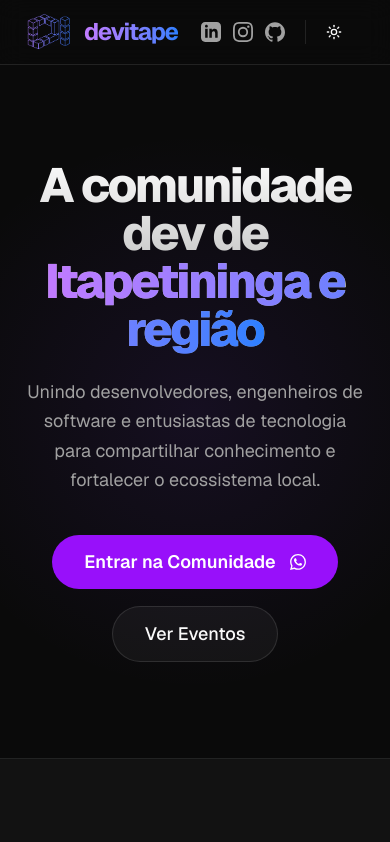
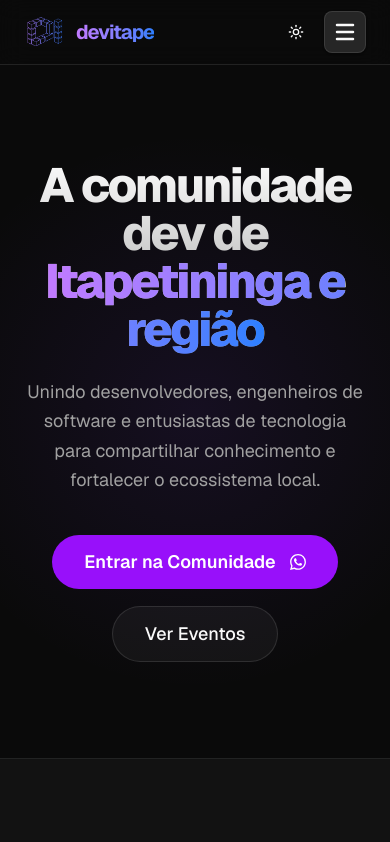
Before and after one commit to paulhenrique/devitape, a Next.js app: page / in a window 390 px wide. Shown: the top 842 px of the page. Built offline with nearby package versions, Linux system fonts and the light colour scheme.

Commit message:
feat: add mobile hamburger menu and improve header responsiveness

```diff
--- a/src/components/Header.tsx
+++ b/src/components/Header.tsx
@@ -1,46 +1,176 @@
+"use client";
+
+import { useState, useEffect } from 'react';
 import Link from 'next/link';
+import Image from 'next/image';
+import { Menu, X } from 'lucide-react';
 import { Button } from '@/components/ui/button';
 import { InstagramIcon, LinkedInIcon, GithubIcon, WhatsappIcon } from './Icons';
 import { ThemeToggle } from "./ThemeToggle";
+import { cn } from '@/lib/utils';
 
 export default function Header() {
+  const [isMenuOpen, setIsMenuOpen] = useState(false);
+
+  // Close menu when resizing to desktop
+  useEffect(() => {
+    const handleResize = () => {
+      if (window.innerWidth >= 768) {
+        setIsMenuOpen(false);
+      }
+    };
+    window.addEventListener('resize', handleResize);
+    return () => window.removeEventListener('resize', handleResize);
+  }, []);
+
+  // Prevent scrolling when menu is open
+  useEffect(() => {
+    if (isMenuOpen) {
+      document.body.style.overflow = 'hidden';
+    } else {
+      document.body.style.overflow = 'unset';
+    }
+  }, [isMenuOpen]);
+
+  const navLinks = [
+    { href: "/", label: "Home" },
+    { href: "/eventos", label: "Eventos" },
+    { href: "/equipe", label: "Equipe" },
+    { href: "/go/c4p", label: "Call for Papers", external: true },
+  ];
+
+  const socialLinks = [
+    { href: "https://linkedin.com/company/devitape", icon: LinkedInIcon, label: "LinkedIn" },
+    { href: "https://instagram.com/dev.itape", icon: InstagramIcon, label: "Instagram" },
+    { href: "https://github.com/devitape", icon: GithubIcon, label: "GitHub" },
+  ];
+
   return (
-    <header className="sticky top-0 z-50 w-full border-b border-border bg-background/50 backdrop-blur-md">
+    <header className={cn(
+      "sticky top-0 z-50 w-full border-b border-border transition-colors duration-300",
+      isMenuOpen ? "bg-background" : "bg-background/80 backdrop-blur-md md:bg-background/50"
+    )}>
       <div className="container mx-auto px-6 md:px-10 lg:px-16 h-16 flex items-center justify-between">
-        <Link href="/" className="flex items-center space-x-3">
-          <img src="/logo.png" alt="devitape logo" className="h-12 w-auto" />
-          <span className="text-2xl font-bold tracking-tighter bg-gradient-to-r from-purple-400 to-blue-500 bg-clip-text text-transparent">
+        <Link href="/" className="flex items-center space-x-3 z-50" onClick={() => setIsMenuOpen(false)}>
+          <Image
+            src="/logo.png"
+            alt="devitape logo"
+            width={48}
+            height={48}
+            className="h-10 md:h-12 w-auto"
+            priority
+          />
+          <span className="text-xl md:text-2xl font-bold tracking-tighter bg-gradient-to-r from-purple-400 to-blue-500 bg-clip-text text-transparent">
             devitape
           </span>
         </Link>
+
+        {/* Desktop Navigation */}
         <nav className="hidden md:flex items-center space-x-6 text-sm font-medium">
-          <Link href="/" className="text-foreground hover:text-purple-400 transition-colors">Home</Link>
-          <Link href="/eventos" className="text-muted-foreground hover:text-purple-400 transition-colors">Eventos</Link>
-          <Link href="/equipe" className="text-muted-foreground hover:text-purple-400 transition-colors">Equipe</Link>
-          <Link href="/go/c4p" target="_blank" className="text-muted-foreground hover:text-purple-400 transition-colors">Call for Papers</Link>
-          <Link href="/go/whatsapp" target="_blank" className="text-gray-400 hover:text-purple-400 transition-colors flex items-center">
+          {navLinks.map((link) => (
+            <Link
+              key={link.href}
+              href={link.href}
+              target={link.external ? "_blank" : undefined}
+              className="text-muted-foreground hover:text-purple-400 transition-colors"
+            >
+              {link.label}
+            </Link>
+          ))}
+          <Link href="/go/whatsapp" target="_blank" className="text-muted-foreground hover:text-purple-400 transition-colors flex items-center">
             <WhatsappIcon className="h-4 w-4 mr-1 text-[#25D366]" />
             WhatsApp
           </Link>
         </nav>
-        <div className="flex items-center space-x-3">
-          <Link href="https://linkedin.com/company/devitape" target="_blank" className="text-muted-foreground hover:text-foreground transition-colors" title="LinkedIn">
-            <LinkedInIcon className="h-5 w-5" />
-          </Link>
-          <Link href="https://instagram.com/dev.itape" target="_blank" className="text-muted-foreground hover:text-foreground transition-colors" title="Instagram">
-            <InstagramIcon className="h-5 w-5" />
-          </Link>
-          <Link href="https://github.com/devitape" target="_blank" className="text-muted-foreground hover:text-foreground transition-colors" title="GitHub">
-            <GithubIcon className="h-5 w-5" />
-          </Link>
-          <div className="h-6 w-px bg-border mx-2" />
+
+        <div className="flex items-center space-x-2 md:space-x-3">
+          {/* Desktop Social Icons */}
+          <div className="hidden md:flex items-center space-x-3">
+            {socialLinks.map((link) => (
+              <Link
+                key={link.href}
+                href={link.href}
+                target="_blank"
+                className="text-muted-foreground hover:text-foreground transition-colors"
+                title={link.label}
+              >
+                <link.icon className="h-5 w-5" />
+              </Link>
+            ))}
+            <div className="h-6 w-px bg-border mx-2" />
+          </div>
+
           <ThemeToggle />
+
           <Button variant="outline" className="hidden md:flex border-purple-500/50 hover:bg-purple-500/10 text-purple-400" asChild>
             <Link href="https://www.sympla.com.br/evento/devitape-wknd/3416021?share_id=copiarlink" target="_blank">
               Fazer parte
             </Link>
           </Button>
+
+          {/* Mobile Menu Toggle */}
+          <button
+            className="md:hidden p-2 text-foreground z-50 rounded-md bg-secondary border border-border shadow-sm hover:bg-secondary/80 transition-colors"
+            onClick={() => setIsMenuOpen(!isMenuOpen)}
+            aria-label="Toggle menu"
+          >
+            {isMenuOpen ? <X className="h-6 w-6 stroke-[2.5]" /> : <Menu className="h-6 w-6 stroke-[2.5]" />}
+          </button>
         </div>
+      </div>
+
+      {/* Mobile Menu Overlay */}
+      <div className={cn(
+        "fixed inset-0 z-40 bg-background md:hidden transition-all duration-300 ease-in-out flex flex-col pt-24 px-6",
+        isMenuOpen ? "opacity-100 translate-y-0" : "opacity-0 -translate-y-full pointer-events-none"
+      )}>
+        <nav className="flex flex-col space-y-4 text-xl font-bold">
+          {navLinks.map((link) => (
+            <Link
+              key={link.href}
+              href={link.href}
+              target={link.external ? "_blank" : undefined}
+              className="text-foreground hover:text-purple-400 transition-colors py-4 border-b border-border"
+              onClick={() => setIsMenuOpen(false)}
+            >
+              {link.label}
+            </Link>
+          ))}
+          <Link
+            href="/go/whatsapp"
+            target="_blank"
+            className="text-foreground hover:text-purple-400 transition-colors flex items-center py-4 border-b border-border"
+            onClick={() => setIsMenuOpen(false)}
+          >
+            <WhatsappIcon className="h-6 w-6 mr-3 text-[#25D366]" />
+            WhatsApp
+          </Link>
+
+          <div className="pt-8 flex flex-col space-y-8">
+            <div className="flex justify-between items-center px-2">
+              <span className="text-sm font-medium text-muted-foreground uppercase tracking-widest">Siga-nos</span>
+              <div className="flex space-x-6">
+                {socialLinks.map((link) => (
+                  <Link
+                    key={link.href}
+                    href={link.href}
+                    target="_blank"
+                    className="text-foreground hover:text-purple-400 transition-colors"
+                    onClick={() => setIsMenuOpen(false)}
+                  >
+                    <link.icon className="h-7 w-7" />
+                  </Link>
+                ))}
+              </div>
+            </div>
+
+            <Button className="w-full h-14 text-lg bg-gradient-to-r from-purple-600 to-blue-600 hover:from-purple-700 hover:to-blue-700 text-white font-bold shadow-lg" asChild>
+              <Link href="https://www.sympla.com.br/evento/devitape-wknd/3416021?share_id=copiarlink" target="_blank" onClick={() => setIsMenuOpen(false)}>
+                Fazer parte do evento
+              </Link>
+            </Button>
+          </div>
+        </nav>
       </div>
     </header>
   );
```
